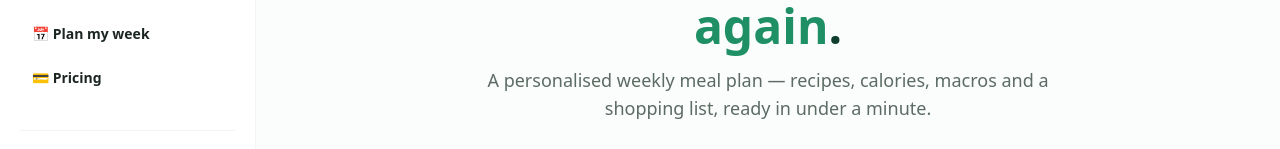
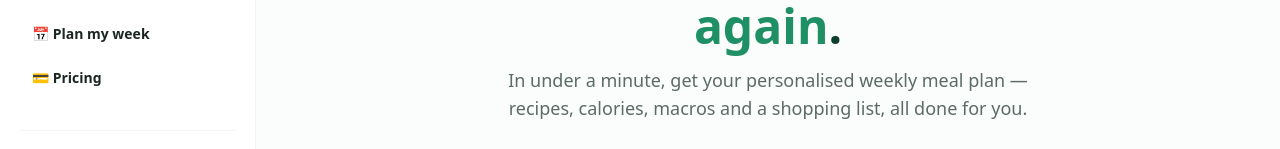
Before and after one commit to usario172332/youraifood-app, a Next.js app in the folder youraifood-app/: page / in a window 1280 px wide. Shown: the part 158-307 px from the top of the page. Built offline with nearby package versions, Linux system fonts and the light colour scheme; no server answers.

Commit message:
Update HomeContent.jsx

```diff
--- a/youraifood-app/components/HomeContent.jsx
+++ b/youraifood-app/components/HomeContent.jsx
@@ -32,7 +32,7 @@ export default function HomeContent() {
             Never wonder what to cook <span className="text-green-600">again</span>.
           </h1>
           <p className="mx-auto mb-8 max-w-xl text-lg text-ink-soft">
-            A personalised weekly meal plan — recipes, calories, macros and a shopping list, ready in under a minute.
+            In under a minute, get your personalised weekly meal plan — recipes, calories, macros and a shopping list, all done for you.
           </p>
           <button
             onClick={scrollToPlanner}
```
